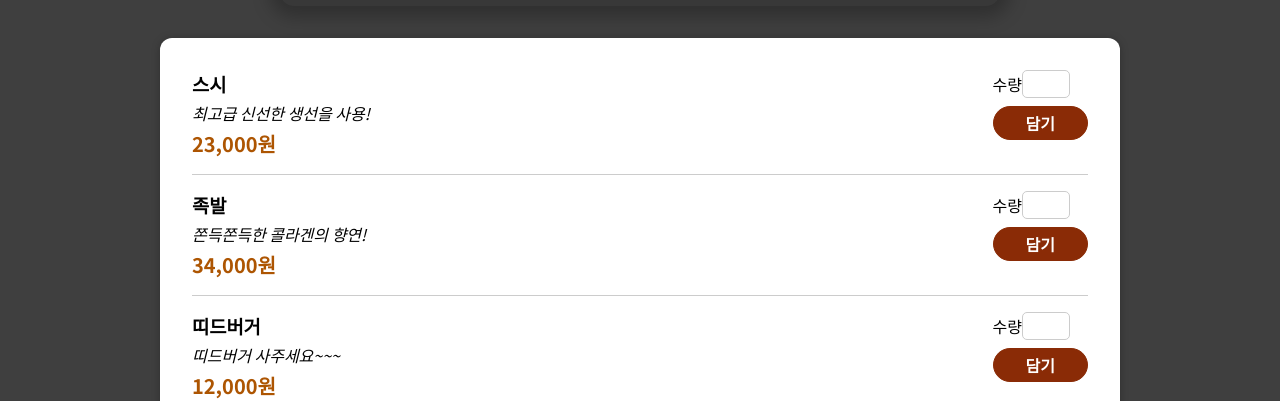
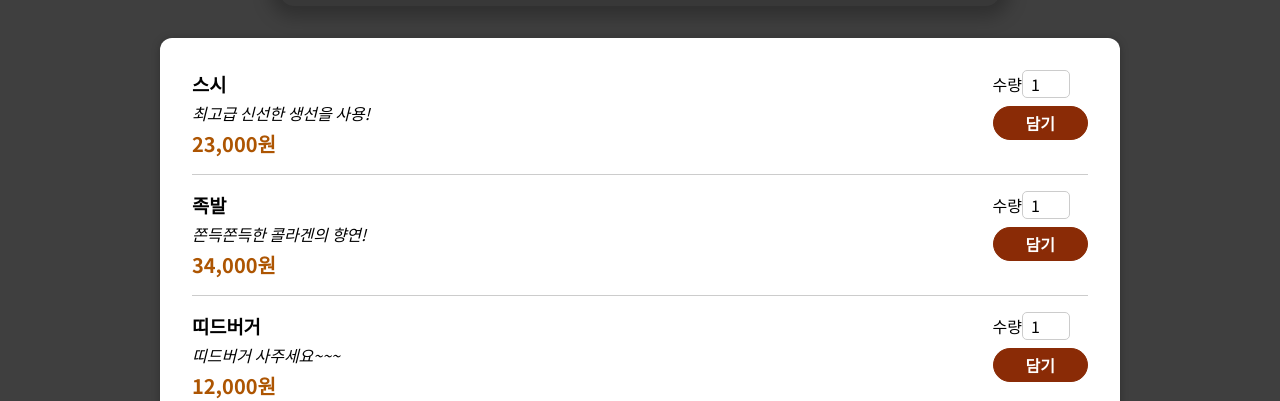
Before and after one commit to SoobihnKim/react-study202406, a React (Create React App) app: page / in a window 1280 px wide. Shown: the part 419-820 px from the top of the page. Built offline with nearby package versions, Linux system fonts and the light colour scheme.

Commit message:
# Cart App - input 컴포넌트 속성값 스프레드

```diff
--- a/src/components/Food/Meals/MealItem/MealItemForm.js
+++ b/src/components/Food/Meals/MealItem/MealItemForm.js
@@ -7,14 +7,14 @@
         <form className={styles.form}>
             <Input
                 label='수량'
-                // input={{
-                //     id: 'amount_' + props.id,
-                //     type: 'number',
-                //     min: '1',
-                //     max: '5',
-                //     step: '1',
-                //     defaultValue: '1',
-                // }}
+                inputAttr={{
+                    id: 'amount_' + props.id,
+                    type: 'number',
+                    min: '1',
+                    max: '5',
+                    step: '1',
+                    defaultValue: '1',
+                }}
             />
             <button>담기</button>
         </form>
--- a/src/components/UI/Input/Input.js
+++ b/src/components/UI/Input/Input.js
@@ -1,11 +1,11 @@
 import React from 'react';
 import styles from './Input.module.scss';
 
-const Input = ({ label }) => {
+const Input = ({ label, inputAttr }) => {
     return (
         <div className={styles.input}>
             <lavel>{label}</lavel>
-            <input />
+            <input {...inputAttr} />
 
         </div>
     );
```
